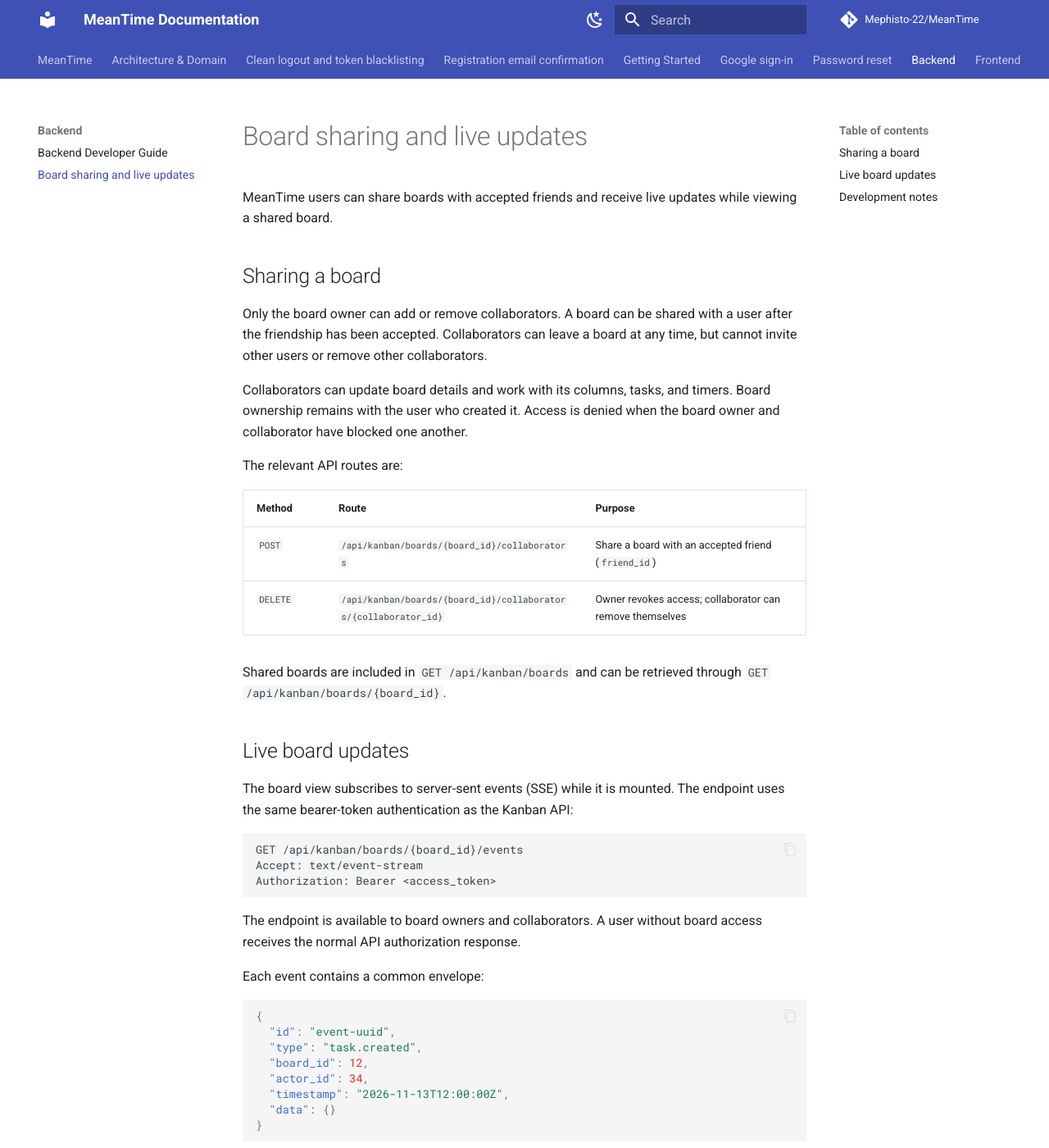
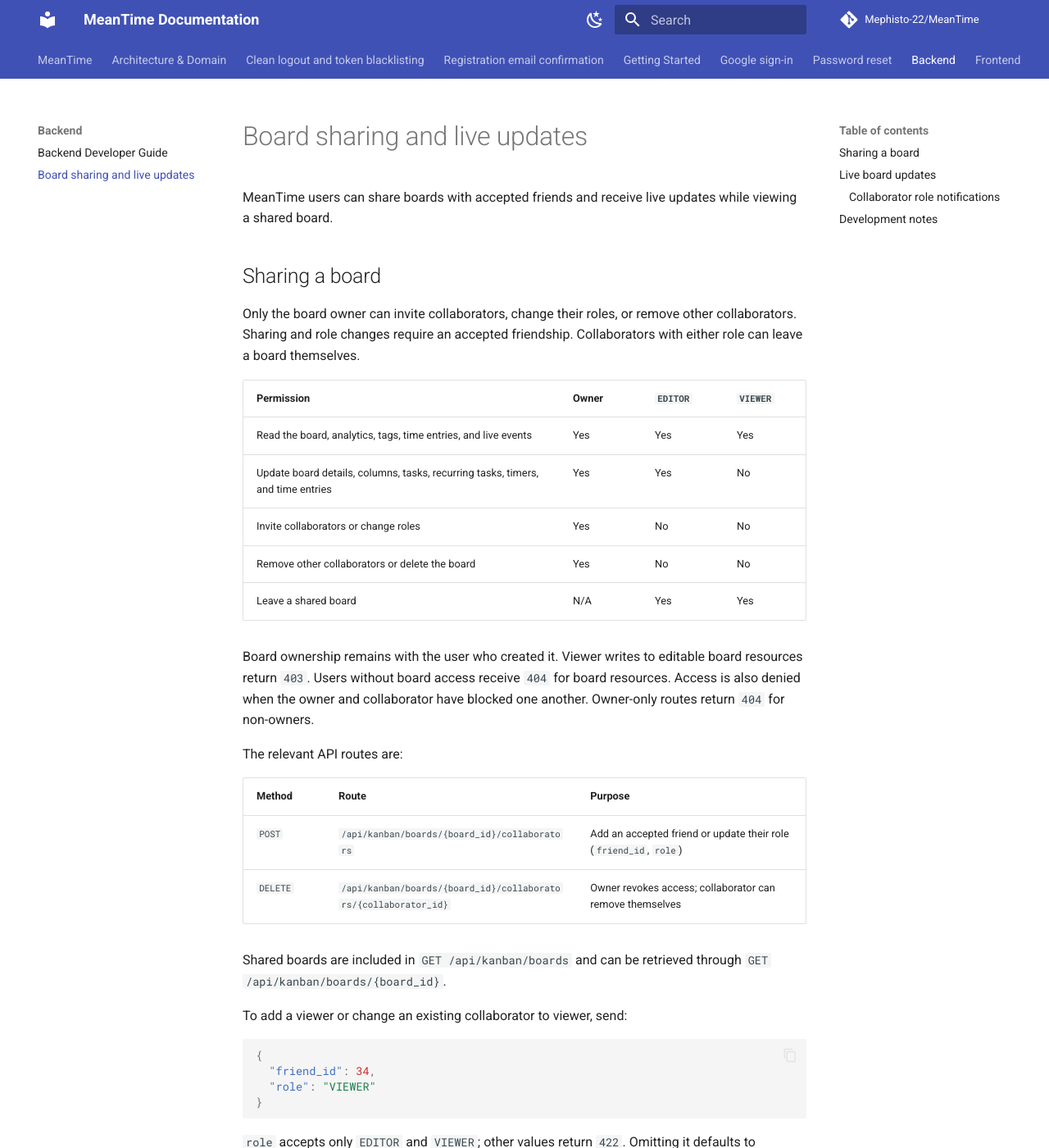
Before and after one commit to Mephisto-22/MeanTime, an MkDocs documentation site: the page built from docs/backend/board-collaboration.md, in a window 1280 px wide and 1400 px high. Shown: the whole window at 82% size. Built offline with MkDocs 1.6.1 and Material for MkDocs 9.7.7, drawn with Linux system fonts in a browser that asks for light colours; comment, search, counter and statistics services are not loaded; some of the changed text lies outside the part shown.

Commit message:
docs: update board collaboration documentation

````diff
--- a/docs/backend/board-collaboration.md
+++ b/docs/backend/board-collaboration.md
@@ -5,23 +5,54 @@ viewing a shared board.
 
 ## Sharing a board
 
-Only the board owner can add or remove collaborators. A board can be shared with a
-user after the friendship has been accepted. Collaborators can leave a board at any
-time, but cannot invite other users or remove other collaborators.
+Only the board owner can invite collaborators, change their roles, or remove other
+collaborators. Sharing and role changes require an accepted friendship. Collaborators
+with either role can leave a board themselves.
 
-Collaborators can update board details and work with its columns, tasks, and timers.
-Board ownership remains with the user who created it. Access is denied when the board owner
-and collaborator have blocked one another.
+| Permission | Owner | `EDITOR` | `VIEWER` |
+| --- | --- | --- | --- |
+| Read the board, analytics, tags, time entries, and live events | Yes | Yes | Yes |
+| Update board details, columns, tasks, recurring tasks, timers, and time entries | Yes | Yes | No |
+| Invite collaborators or change roles | Yes | No | No |
+| Remove other collaborators or delete the board | Yes | No | No |
+| Leave a shared board | N/A | Yes | Yes |
+
+Board ownership remains with the user who created it. Viewer writes to editable
+board resources return `403`. Users without board access receive `404` for board
+resources. Access is also denied when the owner and collaborator have blocked one
+another. Owner-only routes return `404` for non-owners.
 
 The relevant API routes are:
 
 | Method | Route | Purpose |
 | --- | --- | --- |
-| `POST` | `/api/kanban/boards/{board_id}/collaborators` | Share a board with an accepted friend (`friend_id`) |
+| `POST` | `/api/kanban/boards/{board_id}/collaborators` | Add an accepted friend or update their role (`friend_id`, `role`) |
 | `DELETE` | `/api/kanban/boards/{board_id}/collaborators/{collaborator_id}` | Owner revokes access; collaborator can remove themselves |
 
 Shared boards are included in `GET /api/kanban/boards` and can be retrieved through
 `GET /api/kanban/boards/{board_id}`.
+
+To add a viewer or change an existing collaborator to viewer, send:
+
+```json
+{
+  "friend_id": 34,
+  "role": "VIEWER"
+}
+```
+
+`role` accepts only `EDITOR` and `VIEWER`; other values return `422`. Omitting it
+defaults to `EDITOR`, including when updating an existing collaborator. Repeating
+the request updates the same membership rather than creating a duplicate. The
+response remains `{"success": true, "message": "Board shared successfully."}`.
+
+Board responses include `owner`, `is_owner`, and `collaborators`. Each collaborator
+contains their public user fields plus `role`. The requesting user's role can be
+found by matching their user ID in `collaborators`, unless `is_owner` is true.
+
+Memberships are stored in `BoardMembership`, with one row per board/user pair.
+Migrations `0014` through `0016` create memberships, copy existing collaborators
+with the `EDITOR` role, and remove the old many-to-many field.
 
 ## Live board updates
 
@@ -52,10 +83,38 @@ Each event contains a common envelope:
 
 `data` contains the resource details for the event. Current event types are:
 
-- `board.updated`, `board.deleted`, `board.access_revoked`
+- `board.updated`, `board.deleted`, `board.access_revoked`, `board.collaborator_updated`
 - `column.created`, `column.updated`, `column.deleted`
 - `task.created`, `task.updated`, `task.deleted`, `task.moved`
 - `task.timer_updated`
+- `time_entry.created`, `time_entry.updated`, `time_entry.deleted`
+
+### Collaborator role notifications
+
+After a collaborator is added or their role changes, the backend publishes
+`board.collaborator_updated` after the membership transaction commits. Its `data`
+contains the affected user's ID and current role:
+
+```json
+{
+  "user_id": 34,
+  "role": "VIEWER"
+}
+```
+
+The envelope's `actor_id` identifies the owner who made the change. All connected
+board subscribers receive the event, including the affected collaborator. Their
+stream stays open because both roles retain read access. Requests that leave the
+role unchanged, rejected requests, and rolled-back changes publish no update.
+
+Clients should handle this event by refreshing board membership data and updating
+editing controls for the current user. Backend write permissions use the stored
+role immediately, independently of whether a client has received the event.
+Frontend handling of this new event must be wired separately.
+
+Delivery uses Redis Pub/Sub without event replay. A disconnected client must refresh
+the board after reconnecting to recover its current role. Redis publishing failures
+are logged and do not undo an otherwise successful membership update.
 
 The frontend applies incoming events to the open board. If the connection is
 interrupted, it reconnects and refreshes board data after reconnecting. The stream is
@@ -73,4 +132,4 @@ Relevant implementation areas:
 - `backend/kanban/events/` — event publishing and subscriptions.
 - `backend/kanban/sse.py` — SSE response formatting.
 - `frontend/app/composables/useBoardEvents.ts` — frontend connection and reconnection.
-- `frontend/app/components/kanban/KanbanBoard.vue` — applying board events.
+- `frontend/app/components/kanban/Board.vue` — applying board events.
````
